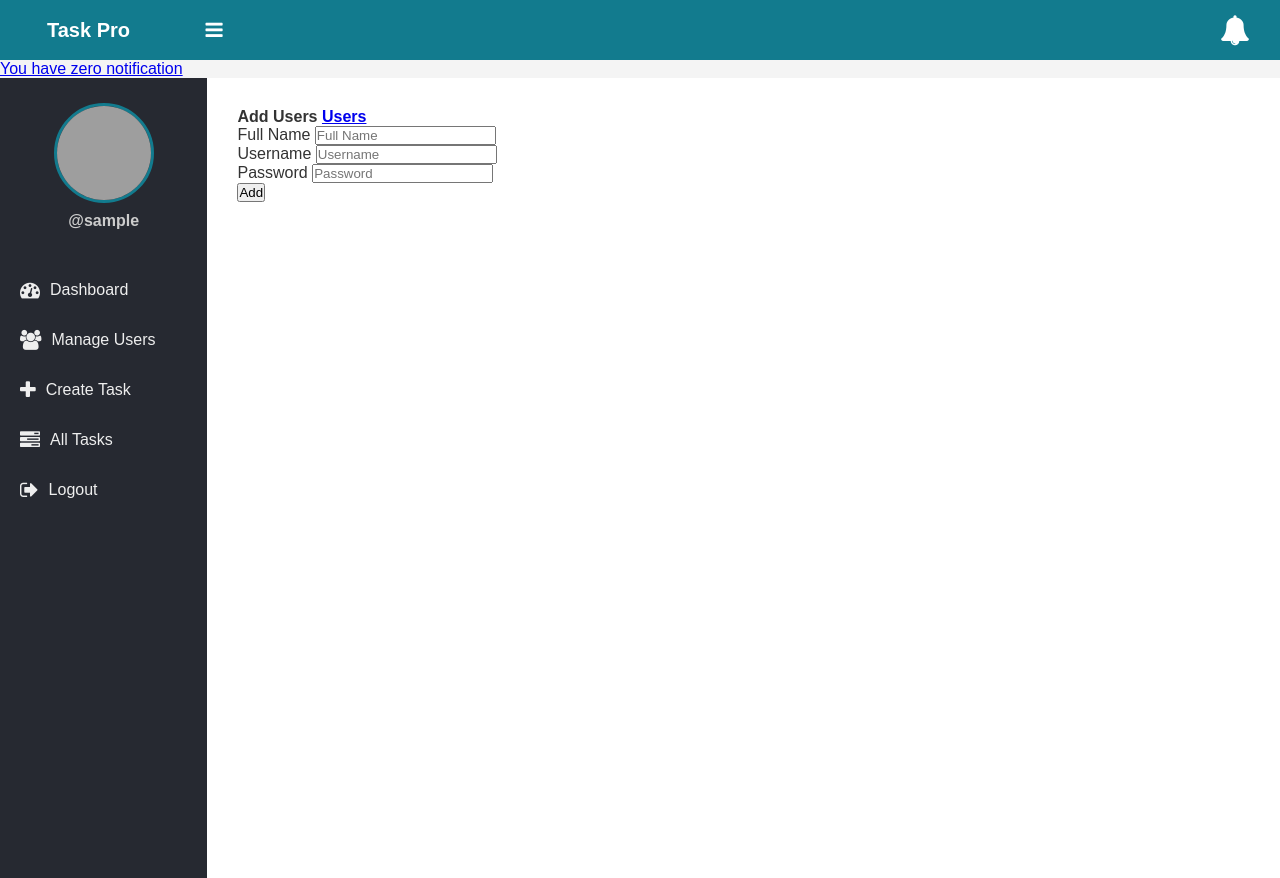
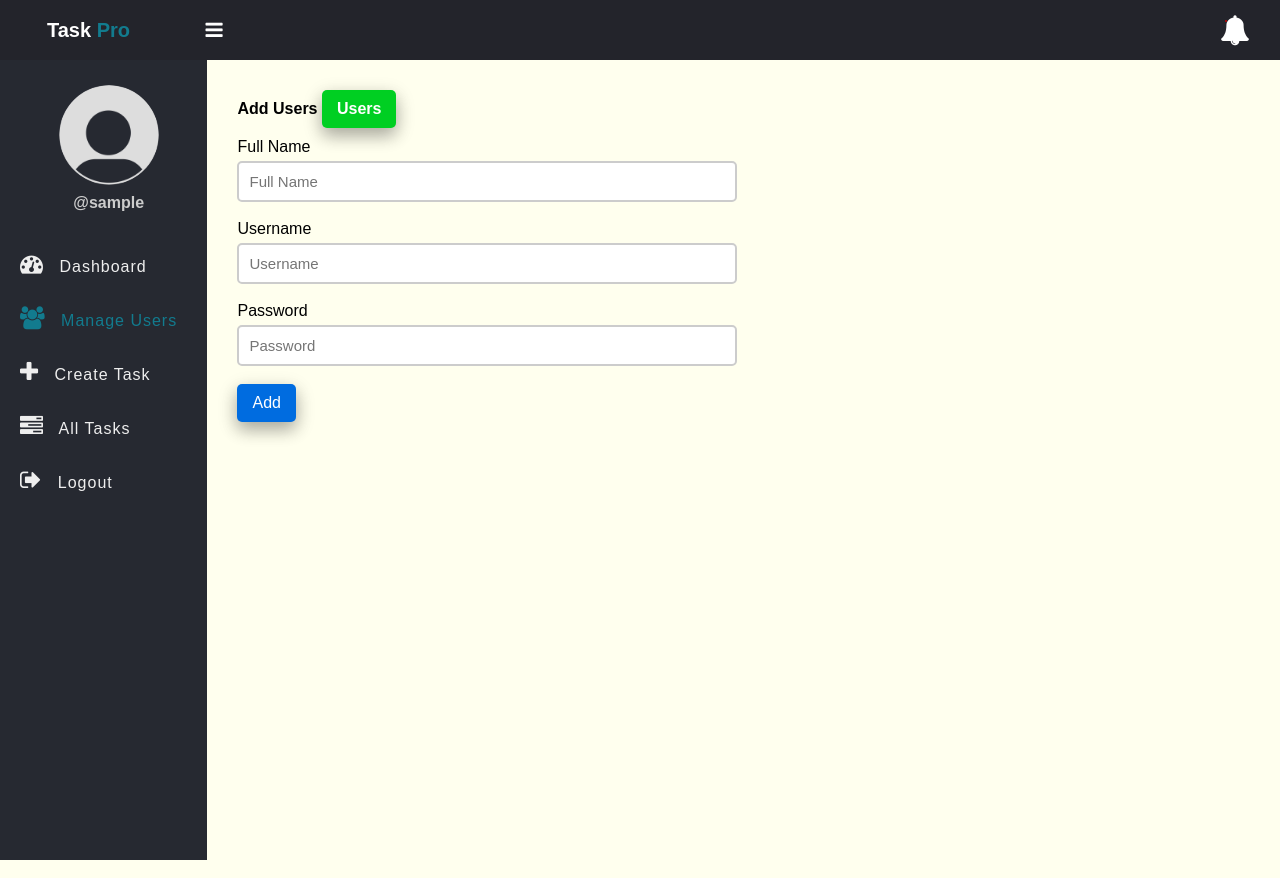
Before and after one commit to leemutai/TaskPro, a PHP site: page /add-user.php in a window 1280 px wide. Run offline with PHP 8.4, Linux system fonts and the light colour scheme; the visitor is signed in with stand-in values (Sample User, id 1); data that the repository does not hold is empty; grey boxes are pictures that could not be loaded.

Commit message:
updated user and my_task files

```diff
--- a/css/style.css
+++ b/css/style.css
@@ -1,246 +1,391 @@
-/* Reset & Global Styles */
 * {
   padding: 0;
   margin: 0;
   box-sizing: border-box;
-  font-family: Arial, sans-serif;
+  font-family: arial, sans-serif;
 }
-
-body {
-  background-color: #f4f4f4;
-  color: #333;
-}
-
-/* Header */
 .header {
   display: flex;
   justify-content: space-between;
   align-items: center;
   padding: 15px 30px;
-  background-color: #127b8e;
+  background: #23242b;
   color: #fff;
 }
-
 .u-name {
   font-size: 20px;
   padding-left: 17px;
 }
-
 .u-name b {
-  color: #fff;
+  color: #127b8e;
 }
-
 .header i {
   font-size: 30px;
   cursor: pointer;
   color: #fff;
 }
-
-.header i:hover {
+/*.header i:hover {
+	color: #127b8e;
+}*/
+.header .notification {
+  position: relative;
+  cursor: pointer;
+}
+.header .notification span {
+  position: absolute;
+  top: 5px;
+  left: 5px;
+  background: #c80000;
+  padding: 1px;
+  border-radius: 50%;
+}
+.header .notification:hover i {
+  color: #127b8e;
+}
+.notification-bar {
+  display: none;
+  width: 90%;
+  max-width: 300px;
+  position: absolute;
+  right: 0;
+  background: #eee;
+  padding: 5px;
+  border: 1px solid #262931;
+  box-shadow: 0 8px 16px 0 rgba(0, 0, 0, 0.2), 0 6px 20px 0 rgba(0, 0, 0, 0.19);
+}
+.notification-bar ul li {
+  list-style: none;
+  margin-top: 10px;
+}
+.notification-bar ul li a {
+  text-decoration: none;
   color: #000;
 }
 
-/* Sidebar */
+.notification-bar ul li:nth-child(even) {
+  background: #fff;
+}
+.open-notification {
+  display: block;
+}
+
+.user-p {
+  text-align: center;
+  padding-left: 10px;
+  padding-top: 25px;
+}
+.user-p img {
+  width: 100px;
+  border-radius: 50%;
+}
+.user-p h4 {
+  color: #ccc;
+  padding: 5px 0;
+}
 .side-bar {
   width: 250px;
   background: #262931;
   min-height: 100vh;
   transition: 500ms width;
 }
-
-.user-p {
-  text-align: center;
-  padding: 25px 10px 10px 10px;
-}
-
-.user-p img {
-  width: 100px;
-  height: 100px;
-  border-radius: 50%;
-  border: 3px solid #127b8e;
-}
-
-.user-p h4 {
-  padding: 5px 0;
-  color: #ccc;
-}
-
-/* Body layout */
 .body {
   display: flex;
 }
 
-/* Navigation Links */
 .side-bar ul {
   margin-top: 20px;
   list-style: none;
-  padding-left: 0;
 }
-
 .side-bar ul li {
   font-size: 16px;
-  padding: 15px 20px;
-  transition: 0.3s;
+  padding: 15px 0px;
+  padding-left: 20px;
+  transition: 500ms background;
   white-space: nowrap;
   overflow: hidden;
   text-overflow: ellipsis;
 }
-
 .side-bar ul li:hover {
-  background-color: #127b8e;
+  background: #127b8e;
 }
 
 .side-bar ul li a {
   text-decoration: none;
   color: #eee;
-  display: flex;
-  align-items: center;
+  cursor: pointer;
+  letter-spacing: 1px;
 }
-
+.side-bar .active a {
+  color: #127b8e !important;
+}
+.side-bar .active a i {
+  color: #127b8e !important;
+}
+.side-bar ul .active:hover {
+  background: transparent;
+}
 .side-bar ul li a i {
+  display: inline-block;
   padding-right: 10px;
-  font-size: 20px;
+  font-size: 23px;
 }
-
-/* Sidebar Toggle */
 #navbtn {
+  display: inline-block;
   margin-left: 70px;
   font-size: 20px;
-  transition: 0.3s color;
+  transition: 500ms color;
 }
-
 #checkbox {
   display: none;
 }
-
 #checkbox:checked ~ .body .side-bar {
   width: 60px;
 }
-
 #checkbox:checked ~ .body .side-bar .user-p {
-  display: none;
+  visibility: hidden;
 }
-
 #checkbox:checked ~ .body .side-bar a span {
   display: none;
 }
 
-/* Main Section */
-.section-1 {
-  padding: 30px;
-  width: 100%;
-  background-color: #fff;
-  min-height: 100vh;
-}
-
-/* Login Form */
 .login-body {
-  background-color: #f8f9fa;
-  min-height: 100vh;
   display: flex;
   justify-content: center;
   align-items: center;
-  padding: 2rem;
+  min-height: 100vh;
+}
+.login-body form {
+  max-width: 420px;
+  width: 90%;
+}
+
+.section-1 {
+  padding: 30px;
+}
+.section-1 .title {
+  margin-bottom: 10px;
+}
+.section-1 .title a {
+  text-decoration: none;
+  display: inline-block;
+  padding-left: 10px;
+  border: none;
+  background: #00cf22;
+  padding: 10px 15px;
+  color: #fff;
+  font-size: 16px;
+  border-radius: 5px;
+  cursor: pointer;
+  outline: none;
+  transition: background 1s;
+  box-shadow: 0 8px 16px 0 rgba(0, 0, 0, 0.2), 0 6px 20px 0 rgba(0, 0, 0, 0.19);
+}
+
+.section-1 .title-2 {
+  margin-bottom: 10px;
+}
+.section-1 .title-2 .btn {
+  text-decoration: none;
+  display: inline-block;
+  padding-left: 10px;
+  border: none;
+  background: #00cf22;
+  padding: 10px 15px;
+  color: #fff;
+  font-size: 16px;
+  border-radius: 5px;
+  cursor: pointer;
+  outline: none;
+  transition: background 1s;
+  box-shadow: 0 8px 16px 0 rgba(0, 0, 0, 0.2), 0 6px 20px 0 rgba(0, 0, 0, 0.19);
+}
+.section-1 .title-2 .btn:hover {
+  opacity: 0.6;
+}
+.section-1 .title-2 a {
+  display: inline-block;
+  margin-left: 10px;
+}
+
+.section-1 {
+  width: 100%;
+  background: #ffe;
+}
+.section-1 .title a:hover {
+  opacity: 0.6;
+}
+
+.main-table,
+.main-table tr,
+.main-table th,
+.main-table td {
+  border: 1px solid #aaa;
+  border-collapse: collapse;
+  padding: 7px;
+}
+.main-table {
+  width: 90%;
+  margin-top: 30px;
+}
+
+.delete-btn {
+  text-decoration: none;
+  display: inline-block;
+  padding-left: 10px;
+  border: none;
+  background: #e00051;
+  padding: 10px 15px;
+  color: #fff;
+  font-size: 16px;
+  border-radius: 5px;
+  cursor: pointer;
+  outline: none;
+  transition: background 1s;
+  box-shadow: 0 8px 16px 0 rgba(0, 0, 0, 0.2), 0 6px 20px 0 rgba(0, 0, 0, 0.19);
+}
+.delete-btn:hover {
+  opacity: 0.6;
+}
+
+.edit-btn {
+  text-decoration: none;
+  display: inline-block;
+  padding-left: 10px;
+  border: none;
+  background: #006ce0;
+  padding: 10px 15px;
+  color: #fff;
+  font-size: 16px;
+  border-radius: 5px;
+  cursor: pointer;
+  outline: none;
+  transition: background 1s;
+  box-shadow: 0 8px 16px 0 rgba(0, 0, 0, 0.2), 0 6px 20px 0 rgba(0, 0, 0, 0.19);
+}
+.edit-btn:hover {
+  opacity: 0.6;
+}
+.form-1 {
+  width: 90%;
+  max-width: 500px;
+}
+.input-holder lable {
+  display: block;
+  margin-bottom: 5px;
+}
+.input-1 {
+  border: 2px solid #ccc;
+  width: 100%;
+  padding: 10px;
+  font-size: 15px;
+  outline: none;
+  border-radius: 5px;
+  display: block;
+}
+
+.input-1:focus {
+  border-color: #555;
+}
+.danger {
+  background: #ff98aa;
+  color: #b20008;
+  padding: 10px;
+  margin-bottom: 10px;
+}
+.success {
+  background: #80ce91;
+  color: #009d22;
+  padding: 10px;
+  margin-bottom: 10px;
+}
+.dashboard {
+  display: flex;
+  max-width: 650px;
+  width: 95%;
+  justify-content: space-between;
+  flex-wrap: wrap;
+}
+.dashboard-item {
+  text-align: center;
+  background: #262931;
+  width: 200px;
+  padding: 30px 5px;
+  margin-bottom: 40px;
+}
+.dashboard-item i {
+  display: block;
+  color: #fff;
+  font-size: 30px;
+  margin-bottom: 5px;
+}
+.dashboard-item span {
+  display: block;
+  color: #fff;
+}
+
+/* Additional styles for login/register cards */
+.login-body {
+  background: linear-gradient(to right, #127b8e, #00cf22);
+  font-family: "Segoe UI", Tahoma, Geneva, Verdana, sans-serif;
 }
 
 .login-container {
-  background-color: #fff;
+  background: transparent;
+  padding: 20px;
+  width: 100%;
+  max-width: 480px;
+}
+
+.login-container form {
+  background: #ffffff;
+  border-radius: 10px;
   border: 1px solid #ddd;
-  border-radius: 8px;
-  width: 100%;
-  max-width: 400px;
-  padding: 30px;
-  box-shadow: 0 0 10px rgba(0, 0, 0, 0.1);
+  box-shadow: 0px 10px 25px rgba(0, 0, 0, 0.15);
+  animation: fadeIn 0.5s ease-in-out;
 }
 
 .login-container h2 {
-  text-align: center;
-  margin-bottom: 20px;
+  font-weight: 600;
 }
 
-.login-container input[type="text"],
-.login-container input[type="password"],
-.login-container input[type="email"] {
-  width: 100%;
-  padding: 12px 10px;
-  margin: 10px 0;
-  border-radius: 4px;
-  border: 1px solid #ccc;
+.login-container input.form-control,
+.login-container select.form-control {
+  border-radius: 8px;
 }
 
-.login-container input[type="submit"] {
-  width: 100%;
-  padding: 12px 10px;
-  margin-top: 10px;
-  background-color: #127b8e;
-  border: none;
-  color: #fff;
-  font-weight: bold;
-  cursor: pointer;
-  border-radius: 4px;
+.login-container .form-label {
+  font-weight: 500;
+  color: #333;
 }
 
-.login-container input[type="submit"]:hover {
-  background-color: #0f5f73;
+.login-container button {
+  border-radius: 8px;
+  padding: 10px;
+  font-weight: bold;
+  transition: background 0.3s ease;
 }
 
-.login-container p {
-  text-align: center;
-  margin-top: 10px;
+.login-container button:hover {
+  opacity: 0.85;
 }
 
-/* Dashboard Cards */
-.cards {
-  display: flex;
-  gap: 20px;
-  margin-top: 20px;
-  flex-wrap: wrap;
+.login-container a {
+  color: #127b8e;
+  text-decoration: none;
 }
 
-.card {
-  background-color: #127b8e;
-  color: #fff;
-  padding: 20px;
-  flex: 1 1 200px;
-  border-radius: 8px;
-  box-shadow: 0 2px 6px rgba(0, 0, 0, 0.2);
-  transition: 0.3s ease;
+.login-container a:hover {
+  text-decoration: underline;
 }
 
-.card:hover {
-  background-color: #0f5f73;
-}
-
-.card h3 {
-  margin-bottom: 10px;
-}
-
-/* Responsive Layout */
-@media (max-width: 768px) {
-  .body {
-    flex-direction: column;
+/* Optional fade animation */
+@keyframes fadeIn {
+  from {
+    opacity: 0;
+    transform: translateY(15px);
   }
-
-  .side-bar {
-    width: 100%;
-    height: auto;
-    position: static;
-  }
-
-  #checkbox:checked ~ .body .side-bar {
-    width: 100%;
-  }
-
-  #checkbox:checked ~ .body .side-bar .user-p,
-  #checkbox:checked ~ .body .side-bar a span {
-    display: block;
-  }
-
-  .section-1 {
-    padding: 20px;
-  }
-
-  .cards {
-    flex-direction: column;
+  to {
+    opacity: 1;
+    transform: translateY(0);
   }
 }
```
Also changed, not shown: img/user.jpg (deleted), img/user.png (added), img/user1.jpg (deleted), my_task.php (renamed from my_tasks.php).
